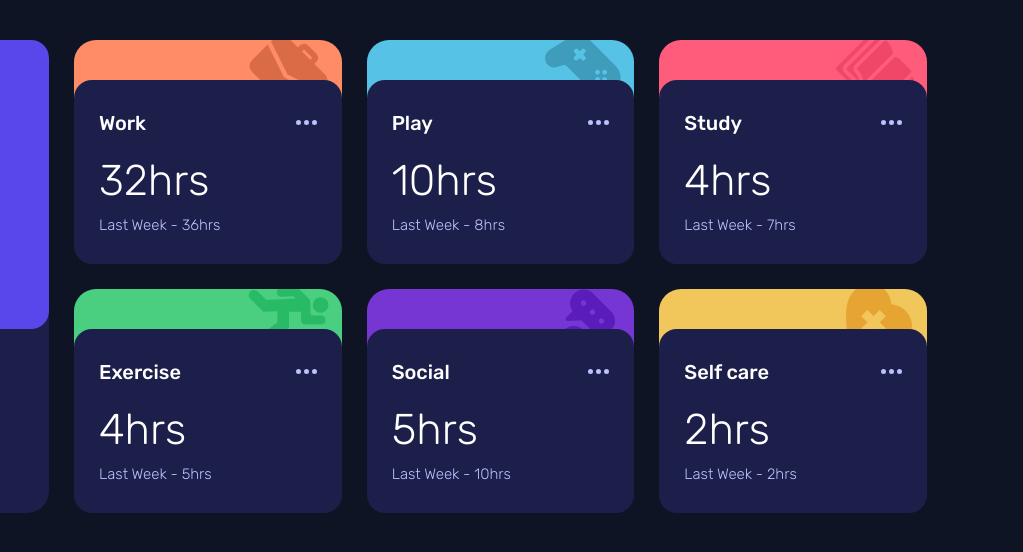
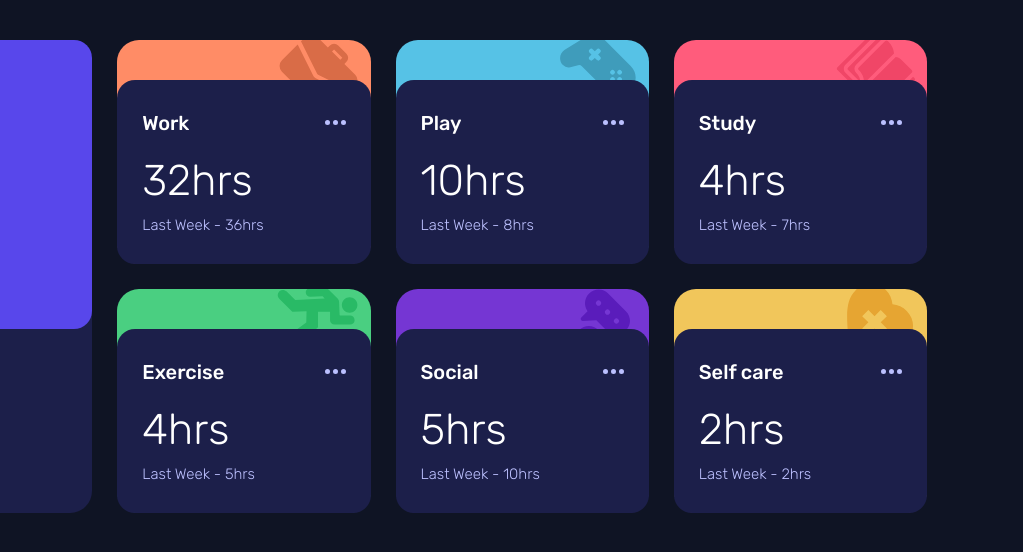
Before and after one commit to Hamdyshabeeb/Time-tracking-dashboard, a plain HTML site: page index.html in a window 1280 px wide. Shown: the full height of the page, 257-1280 px from the left. Drawn offline with Linux system fonts and the light colour scheme.

Commit message:
styles:restyle grid

```diff
--- a/styles.css
+++ b/styles.css
@@ -245,7 +245,7 @@ main {
 
 @media (min-width: 50em) {
 	.dashboard {
-		grid-template-columns: min(21rem) repeat(auto-fit, minmax(21rem, 1fr));
+		grid-template-columns: repeat(auto-fit, minmax(21rem, 1fr));
 		gap: 2.5rem;
 	}
 
```
